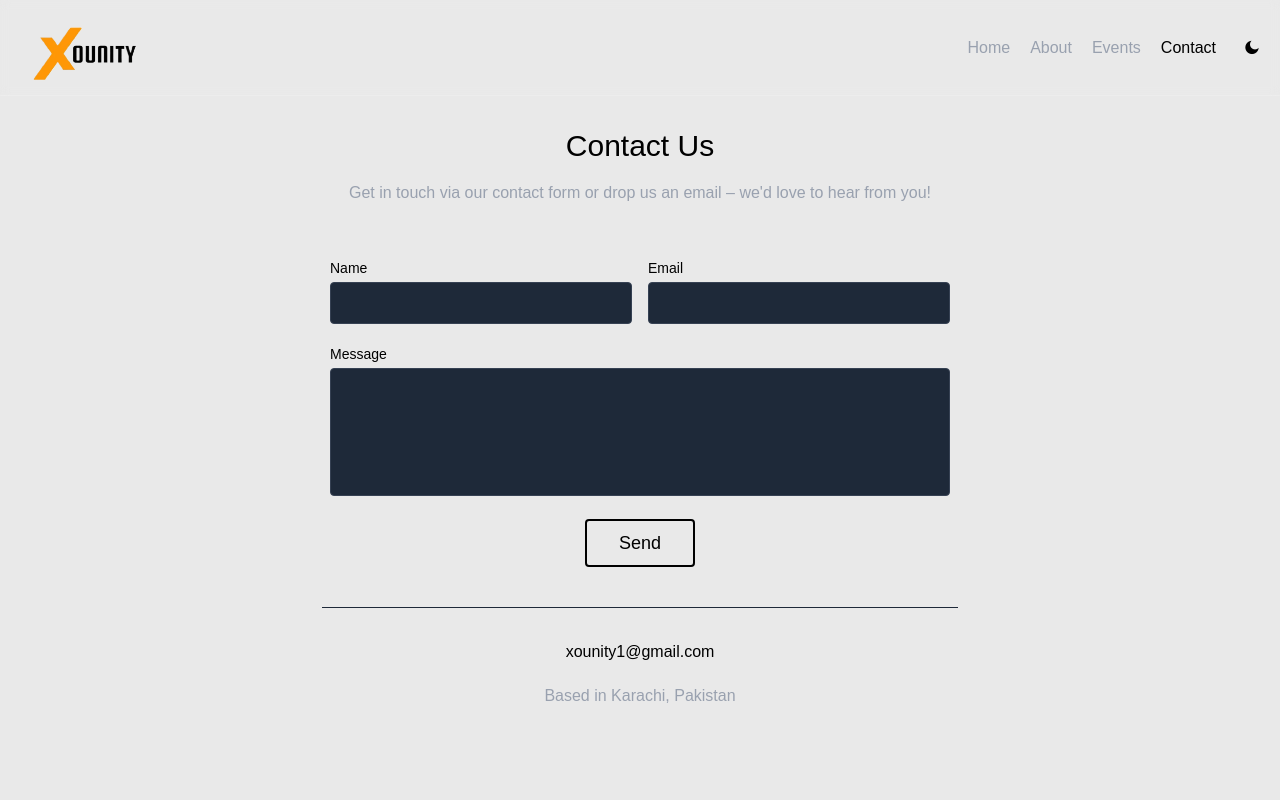
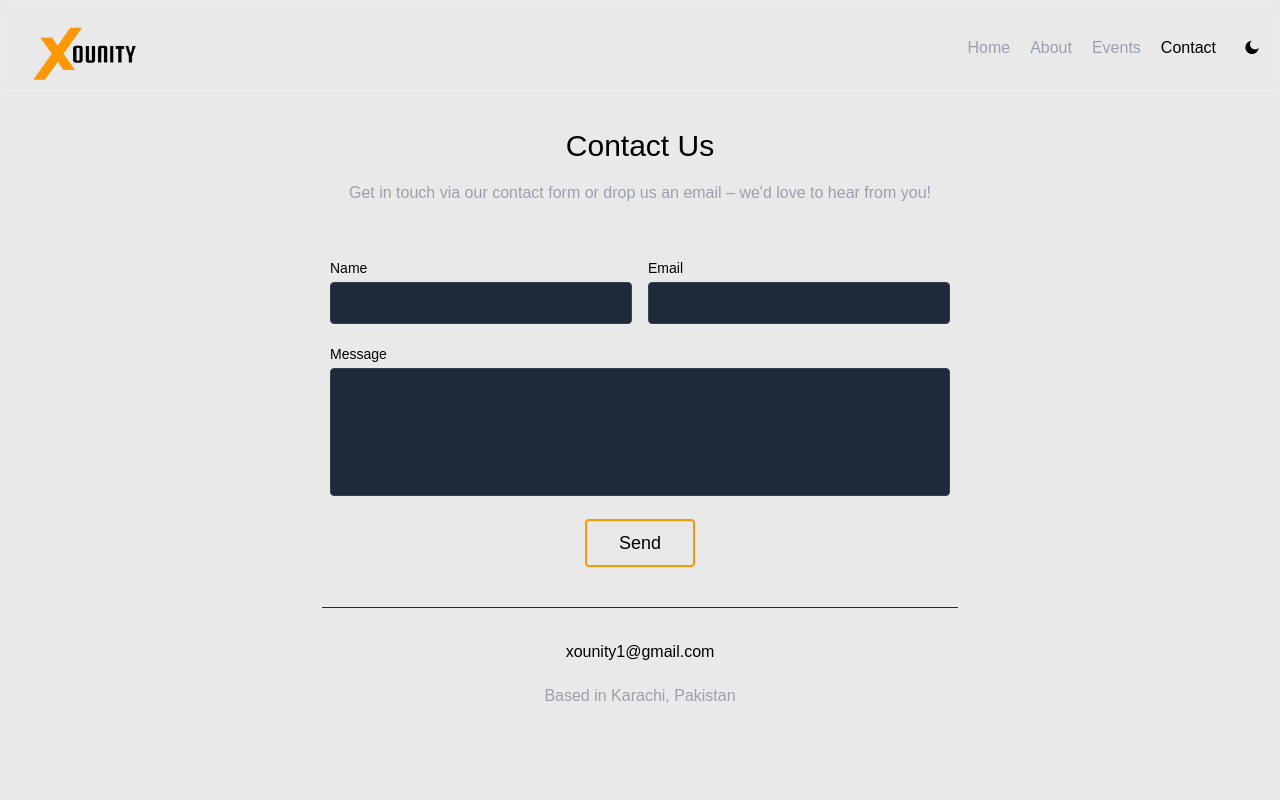
Before and after one commit to Xounity/Xounity-Web, a Next.js app: page /contact in a window 1280 px wide. Shown: the top 800 px of the page. Built offline with nearby package versions, Linux system fonts and the light colour scheme.

Commit message:
contact: remove framer motion, and use native css animations, fix submit button css, and event/page more event buttton css

```diff
--- a/app/components/Contact.tsx
+++ b/app/components/Contact.tsx
@@ -2,7 +2,6 @@
 
 import React, { useState } from "react";
 import Link from "next/link";
-import { motion } from "motion/react";
 
 const Contact = () => {
   // 1. Manage form state
@@ -34,12 +33,9 @@ const Contact = () => {
   };
 
   return (
-    <motion.section
+    <section
       id="contact"
-      className="bg-transparent body-font relative mt-8"
-      whileInView={{ y: 0, opacity: 1 }}
-      transition={{ duration: 1 }}
-      viewport={{ once: true }}
+      className="bg-transparent body-font relative mt-8 animate-fade-in-up"
     >
       <div className="container px-5 py-24 mx-auto">
         <div className="flex flex-col text-center w-full mb-12">
@@ -116,7 +112,7 @@ const Contact = () => {
               <div className="p-2 w-full">
                 <button
                   type="submit"
-                  className="send-btn flex mx-auto border-solid border-2 border-xo-orange py-2 px-8 focus:outline-none rounded text-lg hover:bg-xo-orange transition duration-300"
+                  className="send-btn flex mx-auto bg-transparent border-solid border-2 border-xounity-orange py-2 px-8 focus:outline-none hover:bg-xounity-orange rounded text-lg cursor-pointer transition-all duration-500 ease-in-out"
                 >
                   Send
                 </button>
@@ -124,12 +120,12 @@ const Contact = () => {
 
               {/* Status Message Display */}
               {status === "SUCCESS" && (
-                <p className="text-green-500 text-center w-full mt-4">
+                <p className="text-green-500 text-center w-full mt-4 animate-fade-in-up">
                   Message sent successfully!
                 </p>
               )}
               {status === "ERROR" && (
-                <p className="text-red-500 text-center w-full mt-4">
+                <p className="text-red-500 text-center w-full mt-4 animate-fade-in-up">
                   Something went wrong. Try again.
                 </p>
               )}
@@ -149,7 +145,7 @@ const Contact = () => {
           </form>
         </div>
       </div>
-    </motion.section>
+    </section>
   );
 };
 
--- a/app/components/Events.tsx
+++ b/app/components/Events.tsx
@@ -47,7 +47,7 @@ const EventItem: React.FC<EventItemProps> = ({
       {description}
     </p>
     <Link href={watchLink} target="_blank" rel="noopener noreferrer">
-      <button className="text-xounity-orange inline-flex items-center mt-3 hover:text-orange-600 duration-300 ease-in-out font-medium">
+      <button className="text-xounity-orange inline-flex items-center mt-3 hover:text-orange-600 cursor-pointer duration-300 ease-in-out font-medium">
         Watch Now
         <svg
           fill="none"
--- a/app/page.tsx
+++ b/app/page.tsx
@@ -18,7 +18,7 @@ export default function Home() {
         className="flex justify-center items-center mb-8"
       >
         <button
-          className="contact-btn h-10 mr-2 inline-flex items-center bg-transparent border-solid border-xounity-orange border-2 hover:bg-xounity-orange focus:outline-none hover:bg-transparent py-1 px-3 rounded text-base mt-4 md:mt-0"
+          className="contact-btn h-10 mr-2 inline-flex items-center bg-transparent border-solid border-xounity-orange border-2 hover:bg-xounity-orange focus:outline-none hover:bg-transparent cursor-pointer py-1 px-3 rounded text-base mt-4 md:mt-0"
           style={{ transitionDuration: "0.5s" }}
         >
           More Events
```
